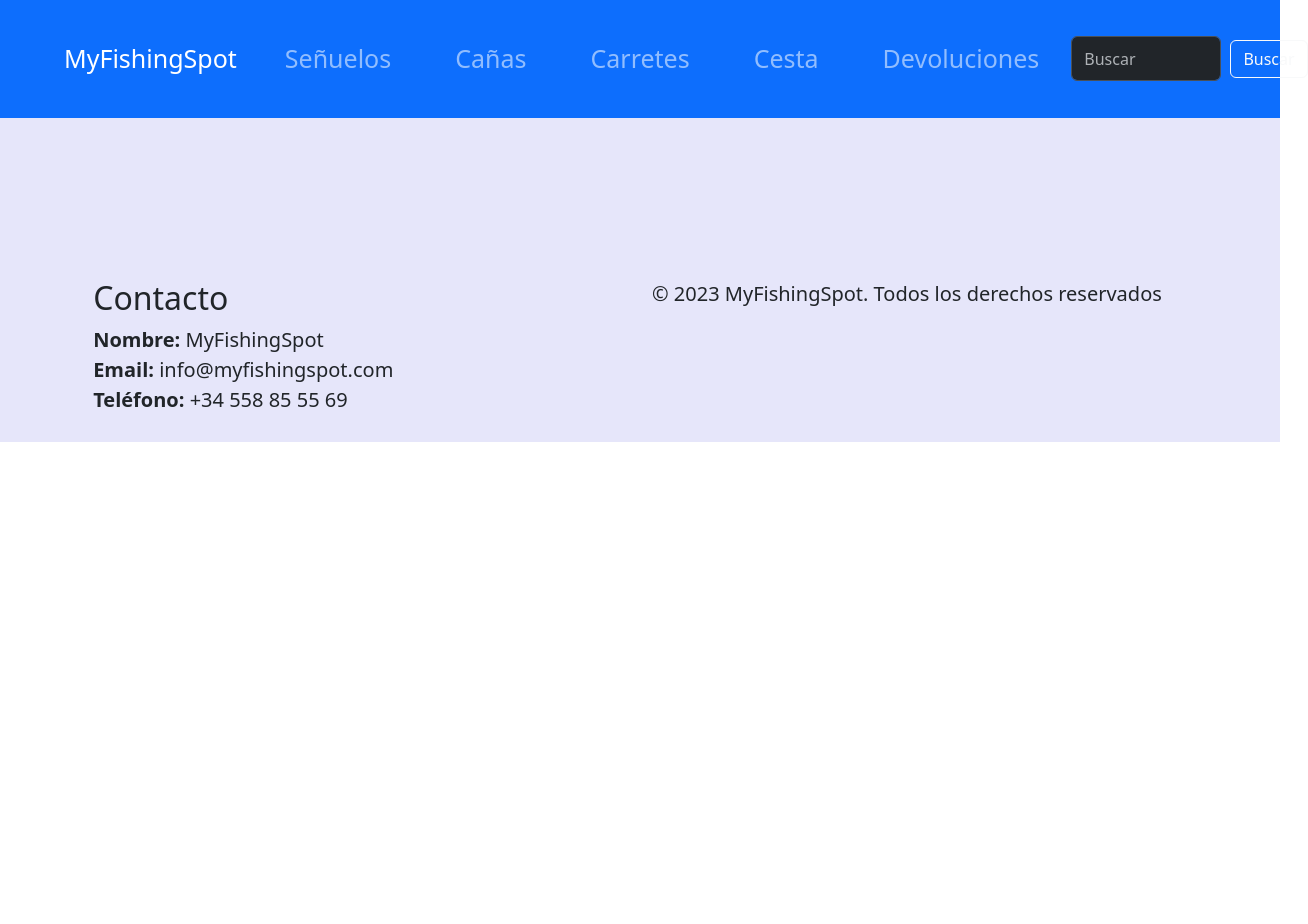
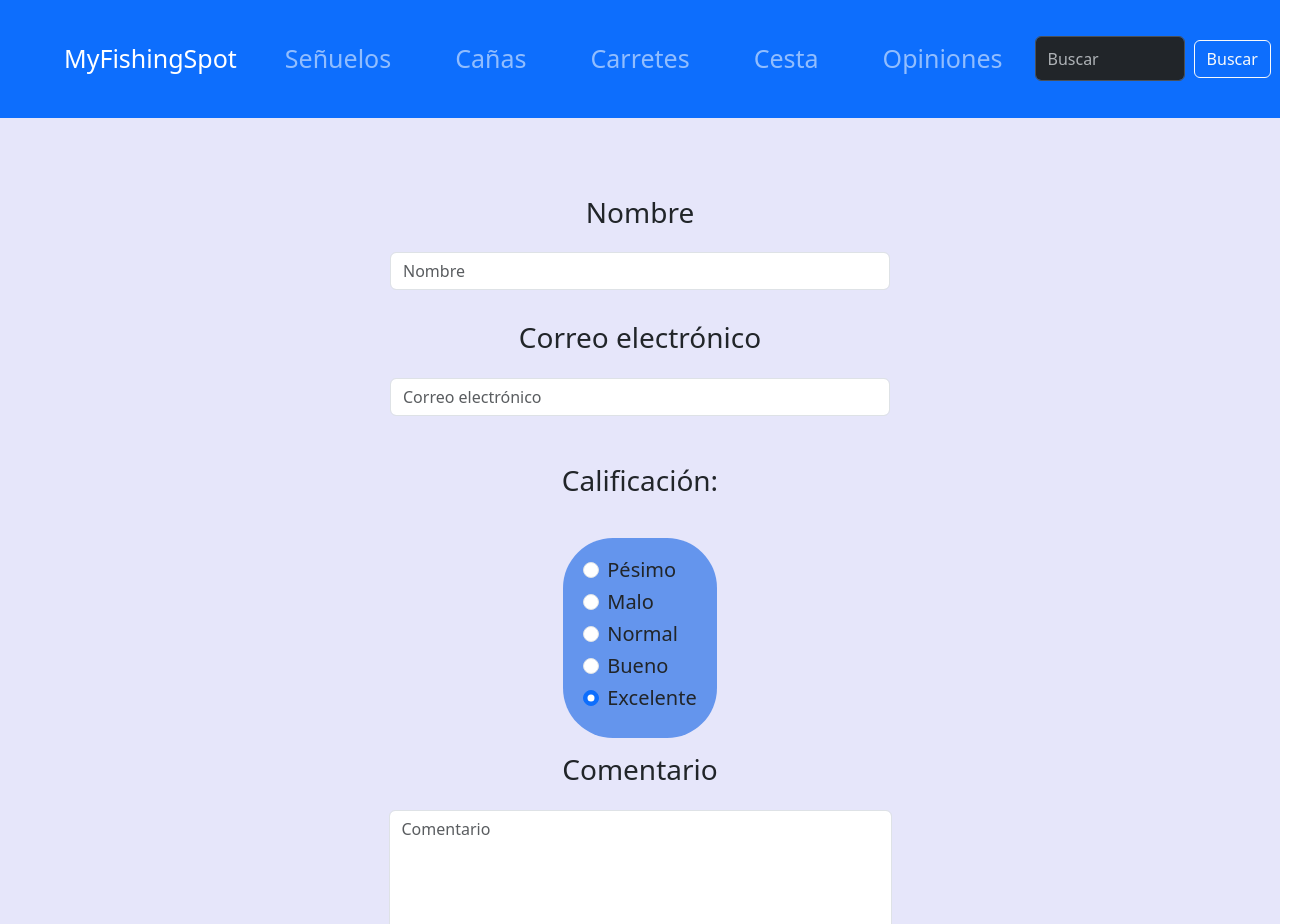
Before and after one commit to gonzalouli/reactproyect, a React (Create React App) app: page /opinions in a window 1280 px wide. Shown: the top 924 px of the page, 1308 px wide, since content can reach past the window. Before the commit the page ends 800 px from the top, so only its background shows below. Built offline with nearby package versions, Linux system fonts and the light colour scheme; the HTML template or start-up script is replaced by a standard one.

Commit message:
second commit

```diff
--- a/src/Components/Header.jsx
+++ b/src/Components/Header.jsx
@@ -12,7 +12,7 @@ function Header() {
                         <Nav.Link className="section" href="/rods">Cañas</Nav.Link>
                         <Nav.Link className="section" href="/reels">Carretes</Nav.Link>
                         <Nav.Link className="section" href="/shoppingcart">Cesta</Nav.Link>
-                        <Nav.Link className="section" href="#devoluciones">Devoluciones</Nav.Link>
+                        <Nav.Link className="section" href="/opinions">Opiniones</Nav.Link>
                         <Form inline="True" className="d-flex align-items-center">
                             <FormControl type="text" placeholder="Buscar" className="busqueda" />
                             <Button variant="outline-light" className="busquedaButton">Buscar</Button>
--- a/src/Components/Lure.jsx
+++ b/src/Components/Lure.jsx
@@ -1,5 +1,5 @@
 import React, {useContext, useState} from 'react';
-import "../Styles/Lure.css"
+import "../Styles/Article.css"
 import luresDB from "../database/luresDB";
 import Popup from "./Popup";
 import {ItemChangeContext} from "./ItemChangeContext";
--- a/src/Components/Reel.jsx
+++ b/src/Components/Reel.jsx
@@ -1,5 +1,5 @@
 import React, { useContext, useState} from 'react';
-import "../Styles/Lure.css"
+import "../Styles/Article.css"
 import Popup from "./Popup";
 import {ItemChangeContext} from "./ItemChangeContext";
 import useEmptyCart from "./useEmptyCart";
--- a/src/Components/Rod.jsx
+++ b/src/Components/Rod.jsx
@@ -1,5 +1,5 @@
 import React, {useContext, useState} from 'react';
-import "../Styles/Lure.css"
+import "../Styles/Article.css"
 import rodsDB from "../database/rodsDB";
 import Popup from "./Popup";
 import {ItemChangeContext} from "./ItemChangeContext";
--- /dev/null
+++ b/src/Pages/DefaultPage.jsx
@@ -0,0 +1,22 @@
+import React, {Fragment} from 'react'
+import "../Styles/DefaultPage.css"
+
+
+const DefaultPage = ()=>{
+
+    return(
+        <Fragment>
+            <div className="errorPage">
+                <img className="errorImage" alt="error image" src="/resources/errorPage.jpg"></img>
+            </div>
+            <div className="errorPage">
+                <h2>Opps... algo ha ido mal</h2>
+            </div>
+        </Fragment>
+    )
+
+
+}
+
+
+export default DefaultPage
--- /dev/null
+++ b/src/Pages/Opinion.jsx
@@ -0,0 +1,118 @@
+import React, {Fragment, useState} from 'react';
+import "../Styles/Opinion.css"
+
+const Opinion = ()=>
+{
+    const [review, setReview] = useState({
+        name: '',
+        email: '',
+        rating: '',
+        comment: ''
+    });
+
+    const handleSubmit = (event) => {
+        event.preventDefault();
+
+        console.log('Opinión enviada:', review);
+    };
+
+    const handleChange = (event) => {
+        const { name, value } = event.target;
+        setReview({
+            ...review,
+            [name]: value
+        });
+    };
+
+    return (
+        <Fragment>
+        <form onSubmit={handleSubmit} className="form d-flex flex-column align-items-center">
+
+            <div className="mb-3">
+                <h3 className="label">
+                    Nombre</h3>
+                    <input
+                        className="input form-control"
+                        type="text"
+                        name="name"
+                        value={review.name}
+                        onChange={handleChange}
+                        required
+                        placeholder="Nombre"
+                    />
+
+            </div>
+            <div className="mb-3">
+                <h3 className="label">
+                    Correo electrónico</h3>
+                    <input
+                        className="input form-control"
+                        type="email"
+                        name="email"
+                        value={review.email}
+                        onChange={handleChange}
+                        required
+                        placeholder="Correo electrónico"
+                    />
+
+            </div>
+
+            <h3 className="label">Calificación:</h3>
+            <div className="radiosform">
+                <div className="form-check">
+                    <input className="form-check-input" type="radio" name="radios" id="labelradios" value="option1" checked />
+                        <h5 className="form-check-label" htmlFor="labelradios">
+                            Pésimo
+                        </h5>
+                </div>
+                <div className="form-check">
+                    <input className="form-check-input" type="radio" name="radios" id="labelradios" value="option1" checked/>
+                        <h5 className="form-check-label" htmlFor="labelradios">
+                            Malo
+                        </h5>
+                </div>
+                <div className="form-check">
+                    <input className="form-check-input" type="radio" name="radios" id="labelradios" value="option1" checked/>
+                        <h5 className="form-check-label" htmlFor="labelradios">
+                            Normal
+                        </h5>
+                </div>
+                <div className="form-check">
+                    <input className="form-check-input" type="radio" name="radios" id="labelradios" value="option1" checked/>
+                        <h5 className="form-check-label" htmlFor="labelradios">
+                            Bueno
+                        </h5>
+                </div>
+                <div className="form-check">
+                    <input className="form-check-input" type="radio" name="radios" id="labelradios" value="option1" checked/>
+                        <h5 className="form-check-label" htmlFor="labelradios">
+                            Excelente
+                        </h5>
+                </div>
+            </div>
+
+            <div className="mb-3">
+                <h3 className="label">
+                    Comentario</h3>
+                    <textarea
+                        className="input form-control textarea"
+                        name="comment"
+                        value={review.comment}
+                        onChange={handleChange}
+                        required
+                        maxLength="450"
+                        placeholder="Comentario"
+                        rows={5} // Número de filas
+                        cols={50}
+                    ></textarea>
+
+            </div>
+
+            <button className="btn btn-primary" type="submit">Enviar Opinión</button>
+        </form>
+        </Fragment>
+    );
+
+}
+
+export default Opinion
--- /dev/null
+++ b/src/Styles/DefaultPage.css
@@ -0,0 +1,12 @@
+.errorImage{
+    width: 50%;
+    border-radius: 150px;
+
+}
+
+.errorPage{
+    margin: 40px;
+    display: flex;
+    justify-content: center;
+    align-items: center;
+}
--- /dev/null
+++ b/src/Styles/Opinion.css
@@ -0,0 +1,28 @@
+.label{
+    padding: 3%;
+    min-width: 500px;
+    position: relative;
+    text-align: center;
+}
+
+
+.form
+{
+    margin-left: 3%;
+    margin-right: 3%;
+    padding: 3% 5%;
+}
+
+.textarea{
+    resize: none;
+}
+.checkbox-container {
+    display:flex;
+    align-items: center;
+}
+
+.radiosform{
+    background-color: cornflowerblue;
+    padding: 20px;
+    border-radius: 50px ;
+}
--- a/src/router/Router.jsx
+++ b/src/router/Router.jsx
@@ -9,6 +9,8 @@ import Header from "../Components/Header";
 import Footer from "../Components/Footer";
 import ShoppingCart from "../Pages/ShoppingCart";
 import LittleShoppingCart from "../Components/LittleShoppingCart";
+import Opinion from "../Pages/Opinion";
+import DefaultPage from "../Pages/DefaultPage";
 
 const Router = ()=>
 {
@@ -18,11 +20,13 @@ const Router = ()=>
         <BrowserRouter>
             <div>
                 <Routes>
-                    <Route exact path="/" element={<Home/>}></Route>
-                    <Route exact path="/lures" element={<Lures/>}></Route>
-                    <Route exact path="/rods" element={<Rods/>}></Route>
-                    <Route exact path="/reels" element={<Reels/>}></Route>
-                    <Route exact path="/shoppingcart" element={<ShoppingCart/>}></Route>
+                    <Route  path="/" element={<Home/>}></Route>
+                    <Route  path="/lures" element={<Lures/>}></Route>
+                    <Route  path="/rods" element={<Rods/>}></Route>
+                    <Route  path="/reels" element={<Reels/>}></Route>
+                    <Route  path="/opinions" element={<Opinion/>}></Route>
+                    <Route  path="/shoppingcart" element={<ShoppingCart/>}></Route>
+                    <Route  path="*" element={<DefaultPage/>}></Route>
 
                 </Routes>
             </div>
```
Also changed, not shown: public/resources/errorPage.jpg (added), src/Styles/Article.css (renamed from src/Styles/Lure.css).
